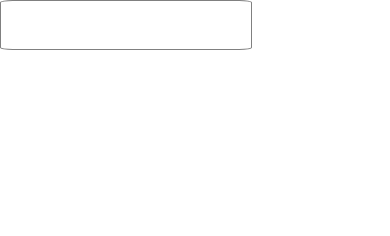
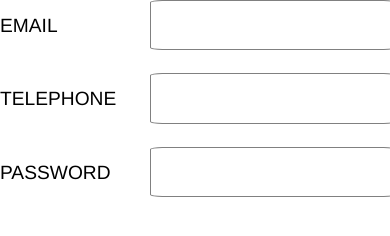
Before and after one commit to Klingon1717/validation-rev, a plain HTML site: page index.html in a window 390 px wide. Shown: the top 236 px of the page. Drawn offline with Linux system fonts and the light colour scheme.

Commit message:
added phone and password input

```diff
--- a/index.html
+++ b/index.html
@@ -9,7 +9,13 @@
 </head>
 <body>
 <form id="container">
-	<input id="form-email" type="email" name="email">
+	<label for="email">EMAIL</label>
+		<input id="form-email" type="email" name="email">
+	<label for="phone">TELEPHONE</label>
+		<input id="form-phone" type="number" name="phone">
+	<label>PASSWORD</label>
+		<input id="form-pass" type="password" name="password">
+
 
 
 </form>
--- a/main.css
+++ b/main.css
@@ -1,16 +1,27 @@
 body{
 	margin:0;
 	padding:0;
+
 }
 #container{
 	width:500px;
 	margin:0 auto;
+	font-family:helvetica;
+	font-size: 1.2em;
 }
 input{
 	border-radius: 5%;
 	height:1.5em;
-	width:12em;
-	padding:0.5em;
+	width:10em;
+	padding:0.3em;
+	border:1px solid gray;
+	font-family:helvetica;
 	font-size: 1.2em;
-	border:1px solid gray;
+	margin-bottom:1em;
+
 }
+label{
+	float:left;
+	width:150px;
+	padding-top:15px;
+}
```
